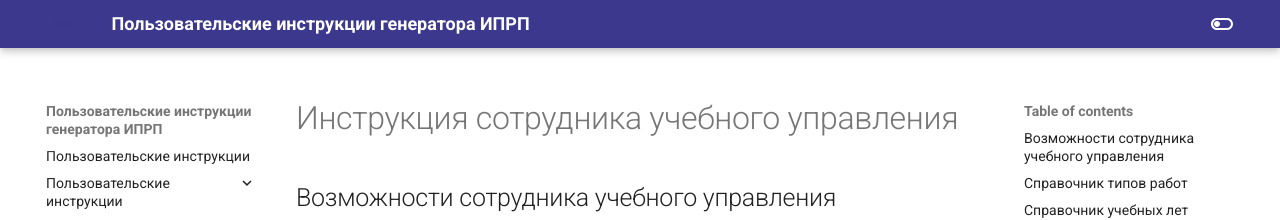
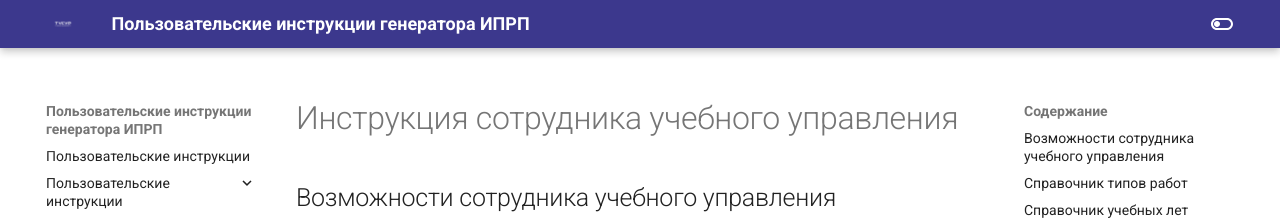
Before and after one commit to PopkovAYu/ppswp_guides, an MkDocs documentation site: the page built from docs/Пользовательские инструкции/Инструкция сотрудника учебного управления.md, in a window 1280 px wide. Shown: the top 220 px of the page. Built offline with MkDocs 1.6.1 and Material for MkDocs 9.7.7, drawn with Linux system fonts in a browser that asks for light colours.

Commit message:
vault backup: 2024-05-27 16:53:52
Affected files:
docs/images/logo.png
mkdocs.yml

```diff
--- a/mkdocs.yml
+++ b/mkdocs.yml
@@ -50,8 +50,9 @@ markdown_extensions:
   - markdown.extensions.toc:
       permalink: true
       slugify: !!python/object/apply:pymdownx.slugs.slugify {kwds: {case: lower}}
+
+  - toc:
       title: 'Содержание'
-
 plugins:
   - roamlinks
 
```
Also changed, not shown: docs/images/logo.png.
